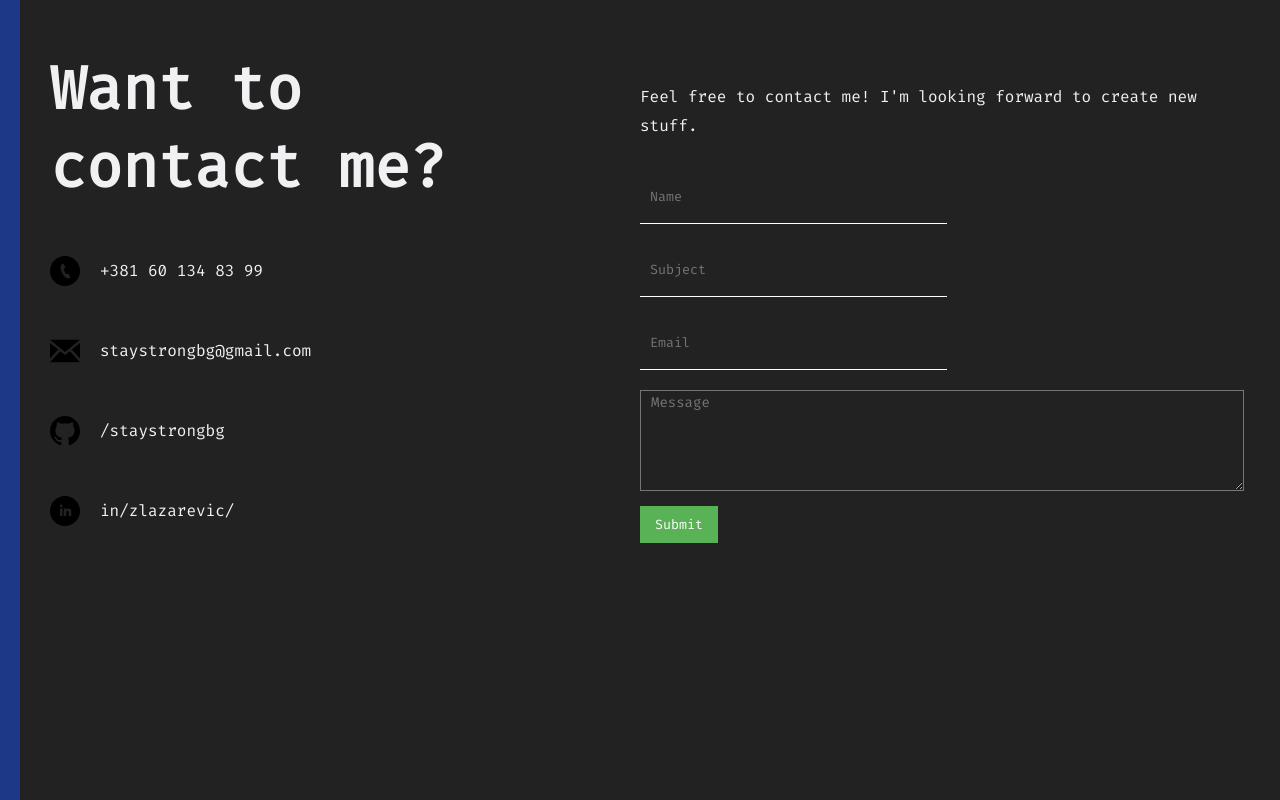
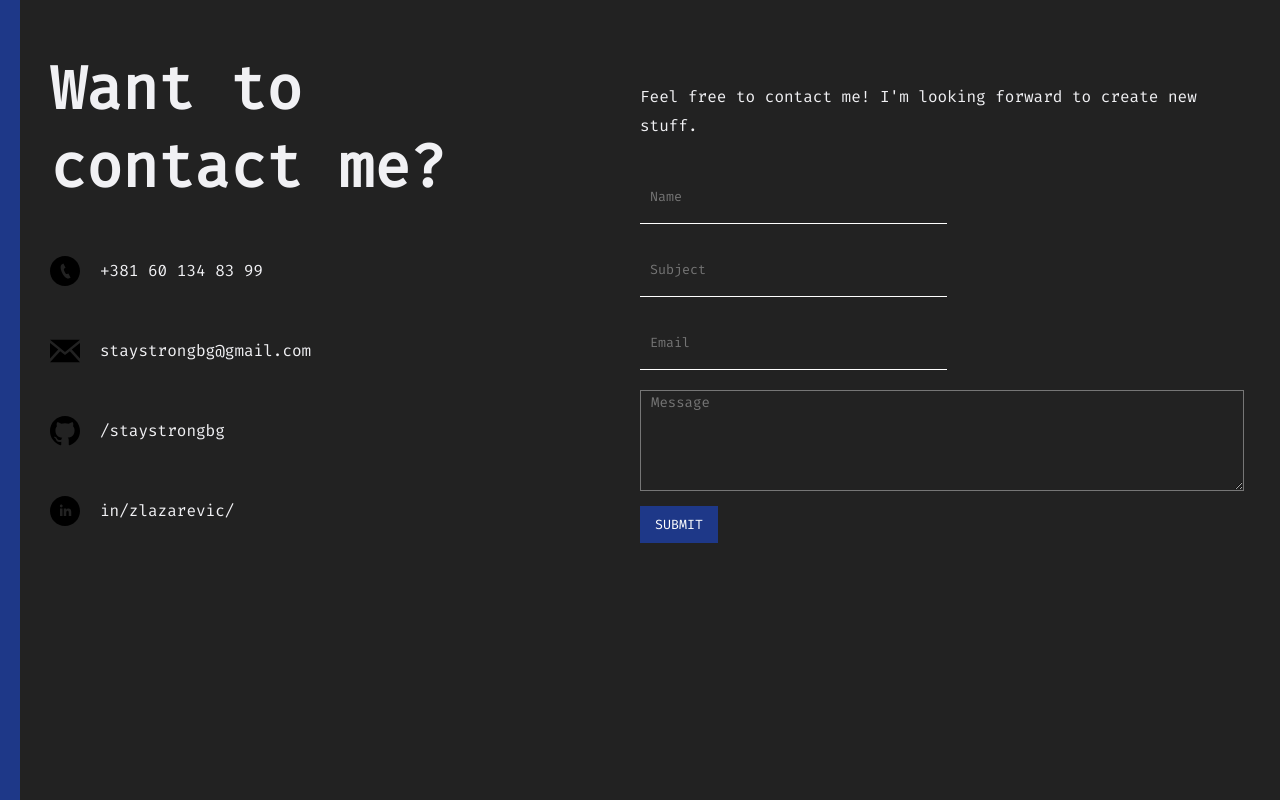
Before and after one commit to staystrongbg/portfolio, a React (Create React App) app: page / in a window 1280 px wide. Shown: the part 2563-3363 px from the top of the page. Built offline with nearby package versions, Linux system fonts and the light colour scheme.

Commit message:
Add files via upload

```diff
--- a/src/components/contact/Contact.jsx
+++ b/src/components/contact/Contact.jsx
@@ -89,7 +89,7 @@ const Text = styled.textarea`
 const SubmitBtn = styled.button`
   border: 0;
   padding: 10px 15px;
-  background-color: #59b256;
+  background-color: #1e3888;
   font-weight: 500;
   cursor: pointer;
   color: #fff;
@@ -185,7 +185,7 @@ const Contact = () => {
               placeholder='Message'
               name='message'
             />
-            <SubmitBtn>Submit</SubmitBtn>
+            <SubmitBtn>SUBMIT</SubmitBtn>
             {notification && <Notification>Thank you!</Notification>}
           </Form>
         </Cright>
```
